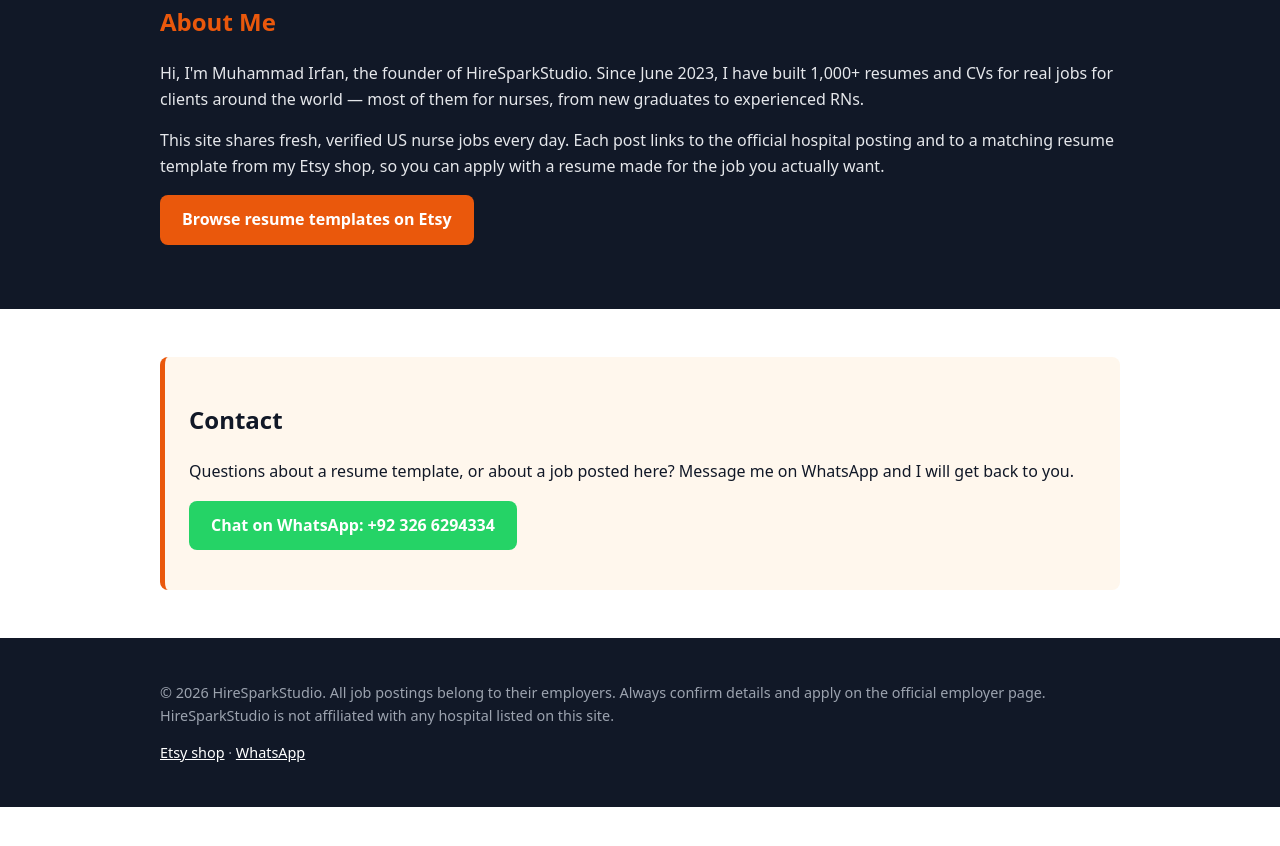
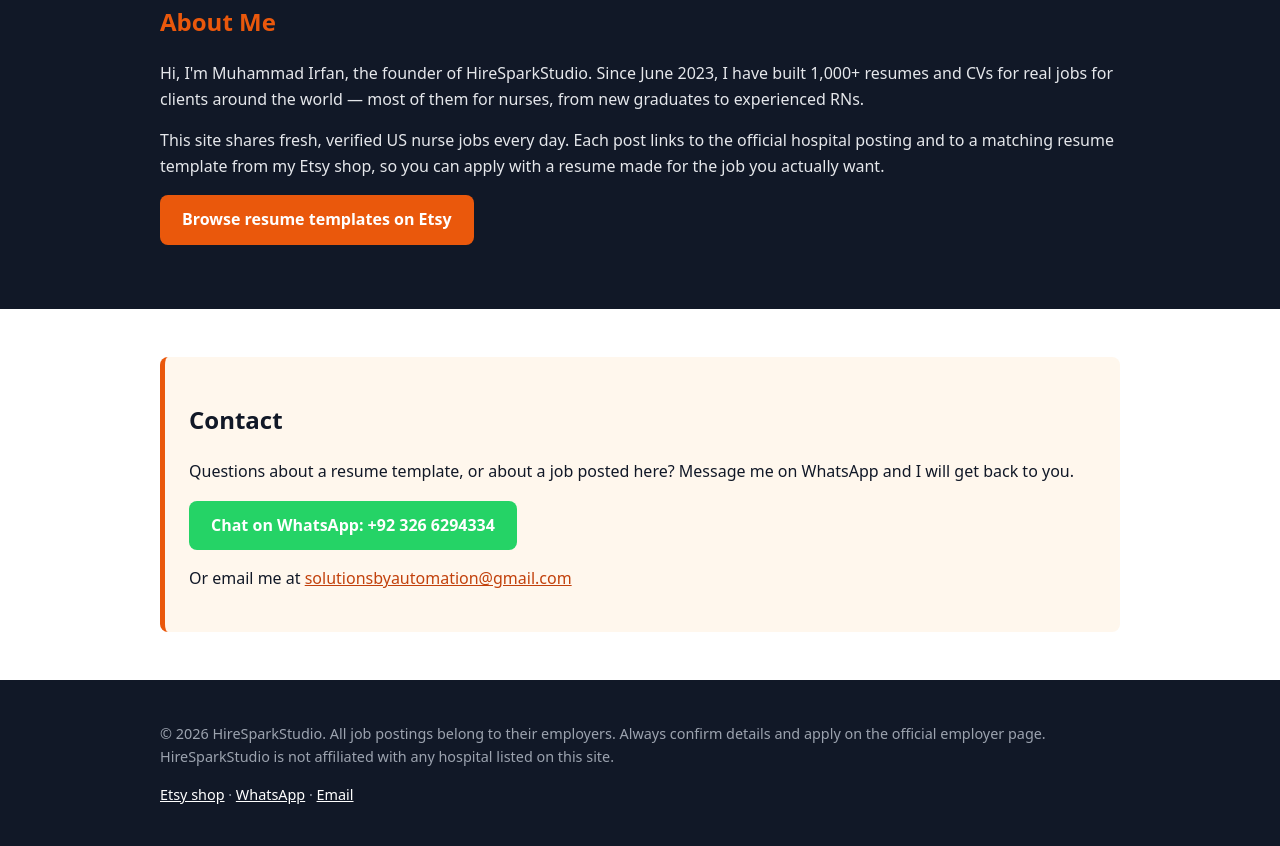
Before and after one commit to IrfanHireSparkStudio/IrfanHireSparkStudio.github.io, a plain HTML site: page index.html in a window 1280 px wide. Shown: the part 1455-2301 px from the top of the page. Before the commit the page ends 2262 px from the top, so only its background shows below. Drawn offline with Linux system fonts and the light colour scheme.

Commit message:
Update home and job pages with contact email

```diff
--- a/index.html
+++ b/index.html
@@ -99,6 +99,7 @@
         <h2>Contact</h2>
         <p>Questions about a resume template, or about a job posted here? Message me on WhatsApp and I will get back to you.</p>
         <p><a class="btn btn-green" href="https://wa.me/923266294334" target="_blank" rel="noopener">Chat on WhatsApp: +92 326 6294334</a></p>
+        <p>Or email me at <a href="mailto:solutionsbyautomation@gmail.com">solutionsbyautomation@gmail.com</a></p>
       </div>
     </div>
   </section>
@@ -107,7 +108,7 @@
 <footer>
   <div class="container">
     <p>&copy; 2026 HireSparkStudio. All job postings belong to their employers. Always confirm details and apply on the official employer page. HireSparkStudio is not affiliated with any hospital listed on this site.</p>
-    <p><a href="https://www.etsy.com/shop/HireSparkStudio" target="_blank" rel="noopener">Etsy shop</a> &middot; <a href="https://wa.me/923266294334" target="_blank" rel="noopener">WhatsApp</a></p>
+    <p><a href="https://www.etsy.com/shop/HireSparkStudio" target="_blank" rel="noopener">Etsy shop</a> &middot; <a href="https://wa.me/923266294334" target="_blank" rel="noopener">WhatsApp</a> &middot; <a href="mailto:solutionsbyautomation@gmail.com">Email</a></p>
   </div>
 </footer>
 
```
Also changed, not shown: job-emergency-nurse-upmc-trinity.html (+1 -1 lines), job-float-pool-northwestern-dekalb.html (+1 -1 lines), job-icu-sutter-coast.html (+1 -1 lines), job-new-grad-residency-hca-aurora.html (+1 -1 lines), job-older-adult-psych-ucla.html (+1 -1 lines).
